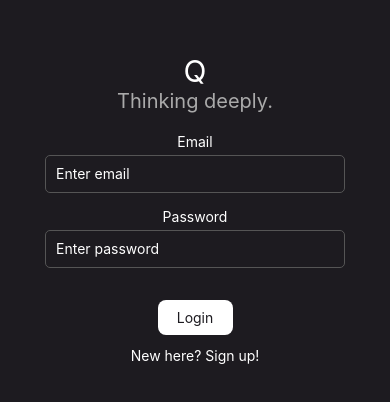
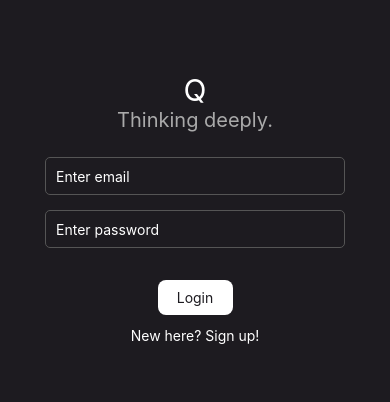
Before and after one commit to kweel/Q, a React Native app: screen / in a window 390 px wide. Shown: the part 214-616 px from the top of the page. Built offline with nearby package versions, Linux system fonts and the light colour scheme.

Commit message:
final design touches

```diff
--- a/src/components/helper/PostModal.jsx
+++ b/src/components/helper/PostModal.jsx
@@ -1,43 +1,96 @@
-import { Modal, Button, Text, TextInput, View } from "react-native";
+import { Modal, Button, Text, TextInput, View, StyleSheet, Pressable } from "react-native";
 import { useState, useEffect } from "react";
 
 function PostModal(props) {
     //from lecture: https://snack.expo.dev/@ctnelson1997/findmybadgers-animated-modal
-    const [title,setTitle] = useState('')
-    const [message,setMessage]=useState('')
-    const [popoutShown,setPopoutShown]=props.popSet
+    const [title, setTitle] = useState('')
+    const [message, setMessage] = useState('')
+    const [popoutShown, setPopoutShown] = props.popSet
     console.log(props.popSet)
-    useEffect(() => {popoutShown},[popoutShown])
+    useEffect(() => { popoutShown }, [popoutShown])
 
-    return  <Modal
+    return <Modal
         animationType="slide"
         transparent={false}
         visible={popoutShown}
         presentationStyle={"pageSheet"}
-    onDismiss={()=>setPopoutShown(false)}
-    onRequestClose={()=>setPopoutShown(false)}
-    styles={{backgroundColor:'black', color:'black'}}>
-    <View styles={{backgroundColor:'black', color:'black'}}>
-        <Text style={{ fontSize: 30, fontWeight: 300 }}>{props.question}</Text>
-        <Text style={{ fontSize: 20 }}>Title</Text>
-            <TextInput style = {{
-                height: 40,
+        onDismiss={() => setPopoutShown(false)}
+        onRequestClose={() => setPopoutShown(false)}
+    >
+        <View style={{ flex: 1, backgroundColor: 'black', paddingLeft: 8, paddingRight: 8 }}>
+            <Text style={{ fontSize: 20, fontWeight: 300, paddingLeft: 8, paddingRight: 8, color: 'white', marginTop: 20 }}>{props.question}</Text>
+            {/* <Text style={{ fontSize: 20, paddingTop: 5, paddingLeft: 8, paddingRight: 8, color: 'white' }}>Title</Text> */}
+            <TextInput
+                style={[styles.textInput, { color: '#fff', marginTop: 10, marginBottom: 10, height: 38, borderColor: '#555555' }]}
+                placeholder="Title"
+                placeholderTextColor="#fff" />
+            {/* <Text style={{ fontSize: 20, paddingLeft: 8, paddingRight: 8, color: 'white' }}>Message</Text> */}
+            <TextInput
+                style={[styles.textInput, { color: '#fff', marginTop: 0, marginBottom: 5, height: 38, borderColor: '#555555' }]}
+                placeholder="Message"
+                placeholderTextColor="#fff" />
+            <Pressable
+                style={[styles.button, { height: 35, width: 75, }]}
+                onPress={() => {
+                    props.handlePost(title, message)
+                }}>
+                <Text style={styles.buttonText}>Post</Text>
+            </Pressable>
+            <Pressable
+                style={[styles.button, { height: 35, width: 75, marginTop:0}]}
+                onPress={() => {
+                    setPopoutShown(false)
+                }}>
+                <Text style={styles.buttonText}>Cancel</Text>
+            </Pressable>
+        </View>
+    </Modal>
+}
+
+const styles = StyleSheet.create({
+    container: {
+        flex: 1,
+        backgroundColor: '#1D1B20',
+        alignItems: 'center',
+        justifyContent: 'center',
+    },
+    textHeader: {
+        // fontFamily: "Lora-SemiBold",
+        color: '#fff'
+    },
+    textRegular: {
+        // fontFamily: 'Lora-Regular',
+        color: '#fff'
+    },
+    textInput: {
+        backgroundColor: '#1D1B20',
+        borderRadius: 5,
+        borderColor: '#fff',
+        height: 30,
+        width: 300,
         margin: 12,
         borderWidth: 1,
         padding: 10,
-            }}
-            onChangeText={setTitle} value = {title}/>
-        <Text style={{ fontSize: 20 }}>Message</Text>
-            <TextInput  style = {{
-                height: 40,
+        // fontFamily: 'Lora-Regular'
+    },
+    button: {
+        backgroundColor: "#fff",
+        borderRadius: 8,
+        paddingVertical: 10,
+        paddingHorizontal: 5,
         margin: 12,
-                borderWidth: 1,
-                padding: 10,
-            }}
-            onChangeText={setMessage} value = {message}/>
-      <Button title="Post" color="blue" onPress={()=>props.handlePost(title, message)} />
-      <Button title="Cancel" color="red" onPress={()=>setPopoutShown(false)} />
-    </View>
-  </Modal>
-}
+        alignItems: 'center',
+        justifyContent: 'center',
+    },
+    buttonText: {
+        color: '#1D1B20',
+        fontSize: 14,
+        // fontFamily: 'Lora-SemiBold',
+    },
+    inputContainer: {
+        alignSelf: 'stretch',
+        marginLeft: 12,
+    },
+});
+
 export default PostModal;
--- a/src/components/screens/Feed.jsx
+++ b/src/components/screens/Feed.jsx
@@ -56,9 +56,9 @@ export default function Feed (props) {
   return (
     <SafeAreaView style={{ flex: 1, backgroundColor: "#000000"}}>
       {!posted ? <View style={styles.blurOverlay}>
-        <Text style={{fontSize: 20, fontWeight: 600, color:'white', paddingLeft: 14, paddingRight: 14}}>Today's Q</Text>
+        <Text style={{fontSize: 20, fontWeight: 600, color:'white', paddingLeft: 14, paddingRight: 14, marginTop:10}}>Today's Q</Text>
         <Text style={{fontSize: 20, fontWeight: 200, color:'white', paddingLeft: 14, paddingRight: 14}}>{question}</Text>
-        <Button style={{marginBottom:10}} title="Post" onPress={(() => setModalShown(true))}/>
+        <Button style={{marginBottom:10, marginTop: 10}} title="Post" onPress={(() => setModalShown(true))}/>
         <PostModal popSet={[modalShown,setModalShown]} question={question} handlePost={(title, message) => props.handlePost(title, message)}/>
       </View>
       : void(0)}
--- a/src/components/screens/LoginScreen.jsx
+++ b/src/components/screens/LoginScreen.jsx
@@ -8,7 +8,7 @@ function LoginScreen(props) {
         <Text style={[styles.textHeader, { fontSize: 30, marginBottom: 0}]}>Q</Text>
         <Text style={[styles.textHeader, { fontSize: 20, color: '#AAA', marginBottom: 20 }]}>Thinking deeply.</Text>
 
-        <Text style={[styles.textHeader, { fontSize: 14 }]}>Email</Text>
+        {/* <Text style={[styles.textHeader, { fontSize: 14 }]}>Email</Text> */}
         <TextInput
             style={[styles.textInput, {color: '#fff', marginTop:5, marginBottom: 15, height: 38, borderColor: '#555555'}]}
             onChangeText={setEmail}
@@ -16,9 +16,9 @@ function LoginScreen(props) {
             placeholder="Enter email"
             keyboardType="email-address"
             placeholderTextColor="#fff"/>
-        <Text style={[styles.textRegular, { fontSize: 14 }]}>Password</Text>
+        {/* <Text style={[styles.textRegular, { fontSize: 14 }]}>Password</Text> */}
         <TextInput
-            style={[styles.textInput, {color: '#fff', marginTop:5, marginBottom: 20, height: 38, borderColor: '#555555'}]}
+            style={[styles.textInput, {color: '#fff', marginTop:0, marginBottom: 20, height: 38, borderColor: '#555555'}]}
             secureTextEntry={true}
             onChangeText={setPassword}
             value = {password}
--- a/src/components/screens/RegisterScreen.jsx
+++ b/src/components/screens/RegisterScreen.jsx
@@ -5,11 +5,11 @@ function RegisterScreen(props) {
     const [username,setUsername]=useState('')
     const [password,setPassword]=useState('')
     const [cpassword,setCPassword]=useState('')
-    return <View style={styles.container}>
+    return <SafeAreaView style={[styles.container, {backgroundColor: '#000'}]}>
         <Text style={[styles.textHeader, { fontSize: 30, marginBottom: 0}]}>Q</Text>
         <Text style={[styles.textHeader, { fontSize: 20, color: '#AAA', marginBottom: 20 }]}>Thinking deeply.</Text>
 
-        <Text style={[styles.textHeader, { fontSize: 14 }]}>Email</Text>
+        {/* <Text style={[styles.textHeader, { fontSize: 14 }]}>Email</Text> */}
         <TextInput
             style={[styles.textInput, {color: '#fff', marginTop:5, marginBottom: 15, height: 38, borderColor: '#555555'}]}
             onChangeText={setEmail}
@@ -19,7 +19,7 @@ function RegisterScreen(props) {
             placeholderTextColor="#fff"/>
 
 
-        <Text style={[styles.textHeader, { fontSize: 14 }]}>Username</Text>
+        {/* <Text style={[styles.textHeader, { fontSize: 14 }]}>Username</Text> */}
         <TextInput
             style={[styles.textInput, {color: '#fff', marginTop:5, marginBottom: 15, height: 38, borderColor: '#555555'}]}
             onChangeText={setUsername}
@@ -28,7 +28,7 @@ function RegisterScreen(props) {
             value = {username}
         />
 
-        <Text style={[styles.textHeader, { fontSize: 14 }]}>Password</Text>
+        {/* <Text style={[styles.textHeader, { fontSize: 14 }]}>Password</Text> */}
         <TextInput
             style={[styles.textInput, {color: '#fff', marginTop:5, marginBottom: 15, height: 38, borderColor: '#555555'}]}
             secureTextEntry={true}
@@ -37,7 +37,7 @@ function RegisterScreen(props) {
             placeholderTextColor="#fff"
             value = {password}/>
 
-        <Text style={[styles.textHeader, { fontSize: 14 }]}>Confirm Password</Text>
+        {/* <Text style={[styles.textHeader, { fontSize: 14 }]}>Confirm Password</Text> */}
         <TextInput
             style={[styles.textInput, {color: '#fff', marginTop:5, marginBottom: 15, height: 38, borderColor: '#555555'}]}
             secureTextEntry={true}
@@ -55,7 +55,7 @@ function RegisterScreen(props) {
             onPress={() => props.setIsRegistering(false)}>
                 <Text style={[styles.buttonText, {color: '#fff'}]}>Already have an account? Log in!</Text>
         </Pressable>
-    </View>;
+    </SafeAreaView>;
 }
 
 const styles = StyleSheet.create({
```
Lines whose indentation alone changed are shown as unchanged.
